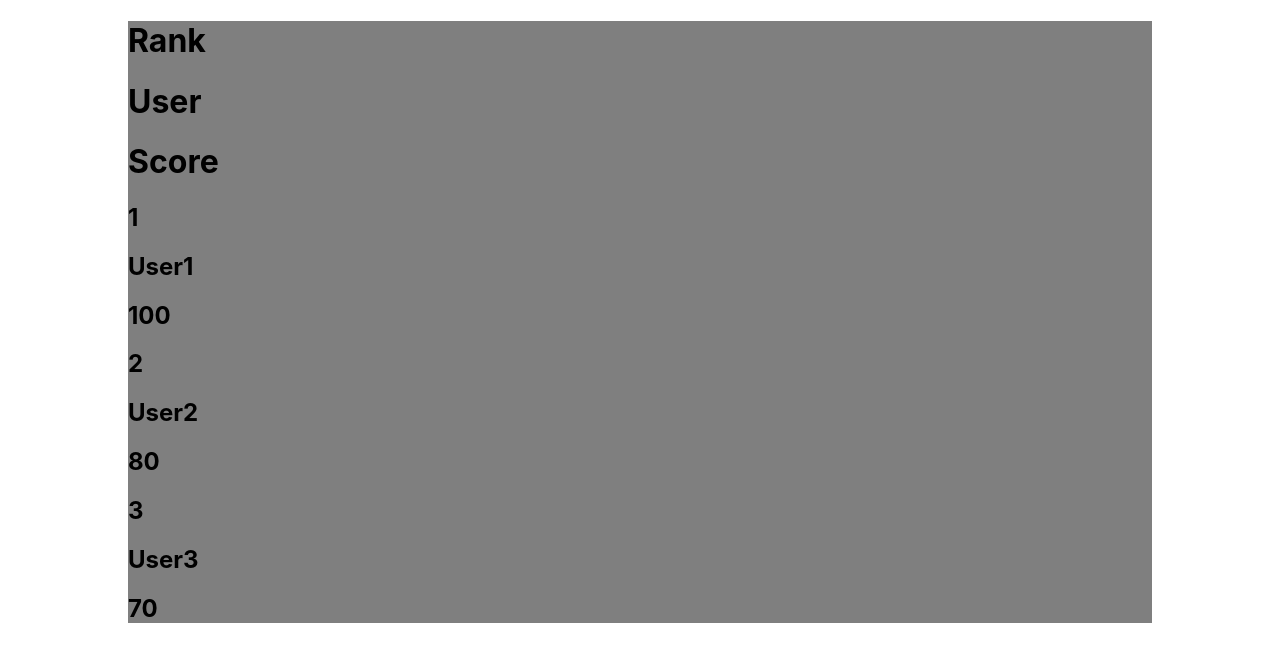
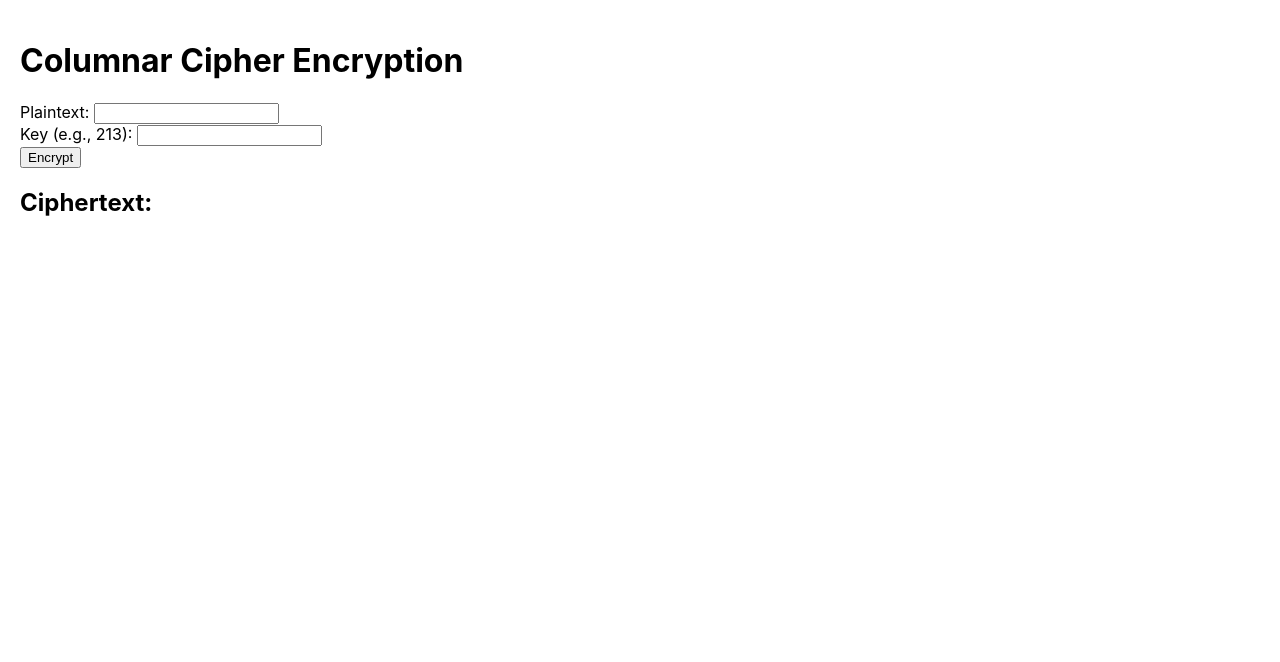
Before and after one commit to Diego-Esquivias/transfer-cipher-word-game, a React (Create React App) app: page / in a window 1280 px wide. Shown: the top 662 px of the page. Built offline with nearby package versions, Linux system fonts and the light colour scheme.

Commit message:
somewhat working encryption

```diff
--- a/src/components/Game.jsx
+++ b/src/components/Game.jsx
@@ -1,32 +1,51 @@
-import React from 'react'
+import React, { useState } from "react";
 
-const Game = () => {
-    const sampleWord = 'nintendo'
-    const sampleKey = '213'
+function Game() {
+  const [plaintext, setPlaintext] = useState("");
+  const [key, setKey] = useState("");
+  const [ciphertext, setCiphertext] = useState("");
 
-    // const encyptWord = () => {
-    //     // TODO: Implement encryption logic here
+  const encrypt = () => {
+    if (!plaintext || !key) return;
 
-    // }
+    const keyOrder = key.split("").map(Number);
+    const rows = [];
+    const numColumns = keyOrder.length;
 
-    // console.log(encyptedWord)
-    if (sampleKey[0] === '2') {
-      console.log(sampleWord)
+    // Fill grid row-wise
+    for (let i = 0; i < plaintext.length; i += numColumns) {
+      rows.push(plaintext.slice(i, i + numColumns).padEnd(numColumns, "-"));
     }
+
+    // Rearrange grid by key order
+    const encryptedColumns = keyOrder.map((col) =>
+      rows.map((row) => row[col - 1]).join("")
+    );
+
+    setCiphertext(encryptedColumns.join(""));
+  };
+
   return (
-    <>
-    <div className='game-container'>
-      This is the game component
-
-      <h1>Word: {sampleWord}</h1>
-      <h1>Key: {sampleKey}</h1>
-
-      <div className="grid">
-
-      </div>
+    <div style={{ padding: "20px" }}>
+      <h1>Columnar Cipher Encryption</h1>
+      <label>Plaintext: </label>
+      <input
+        type="text"
+        value={plaintext}
+        onChange={(e) => setPlaintext(e.target.value)}
+      />
+      <br />
+      <label>Key (e.g., 213): </label>
+      <input
+        type="text"
+        value={key}
+        onChange={(e) => setKey(e.target.value)}
+      />
+      <br />
+      <button onClick={encrypt}>Encrypt</button>
+      <h2>Ciphertext: {ciphertext}</h2>
     </div>
-    </>
-  )
+  );
 }
 
-export default Game
+export default Game;
--- a/src/index.js
+++ b/src/index.js
@@ -1,7 +1,7 @@
 import React from 'react';
 import ReactDOM from 'react-dom/client';
 import './index.css';
-import App from './components/Leaderboard';
+import App from './components/Game';
 
 const root = ReactDOM.createRoot(document.getElementById('root'));
 root.render(
```
Also changed, not shown: 1 other file (tests, documents, lock files or other folders).
